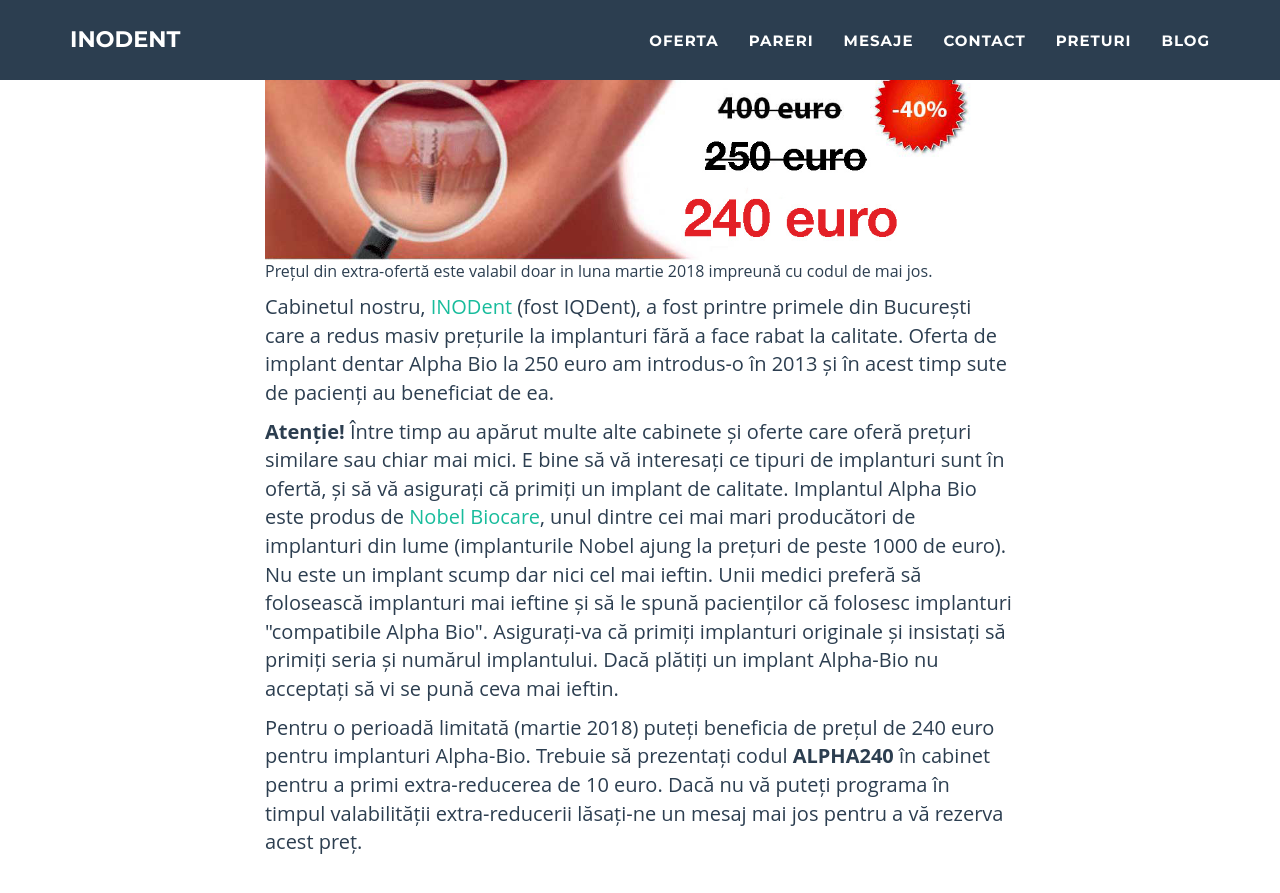
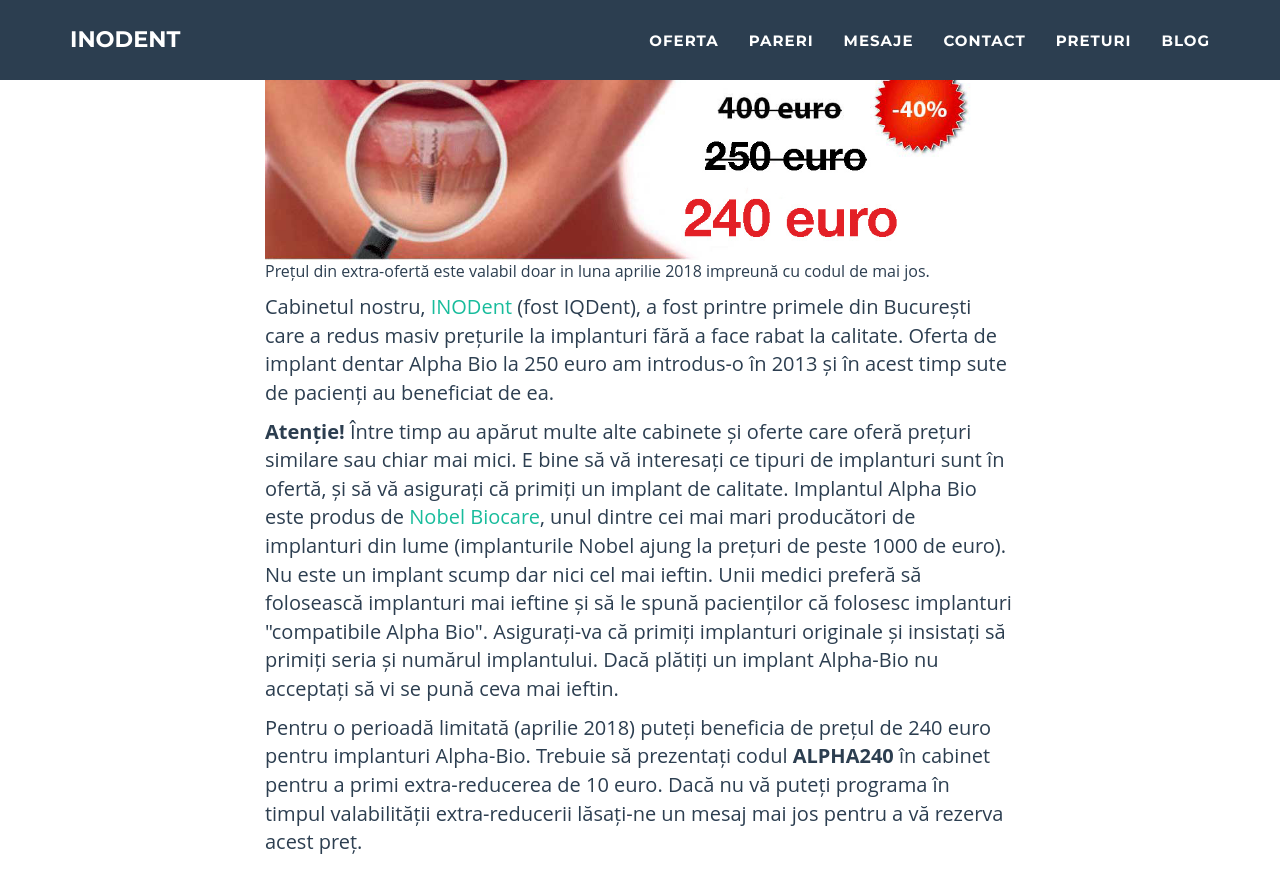
Before and after one commit to littledentgopo/offerdent, a Jekyll site: the page built from extra-reducere-alphabio.html, in a window 1280 px wide and 900 px high, scrolled down 1289 px. Shown: the top 893 px of the window. Built offline with Jekyll 4.4.1, drawn with Linux system fonts in a browser that asks for light colours; comment, search, counter and statistics services are not loaded.

Commit message:
Extending offer

```diff
--- a/_config.yml
+++ b/_config.yml
@@ -28,8 +28,8 @@ contact:
 
 
 offer:
-    expirydate: 31 Mai 2018
-    extramonth: martie 2018
+    expirydate: 31 Iunie 2018
+    extramonth: aprilie 2018
 
 
 permalink: none
```
